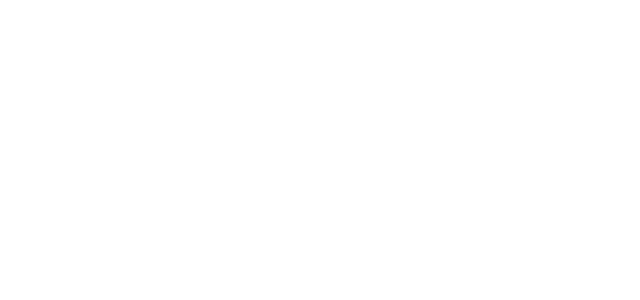
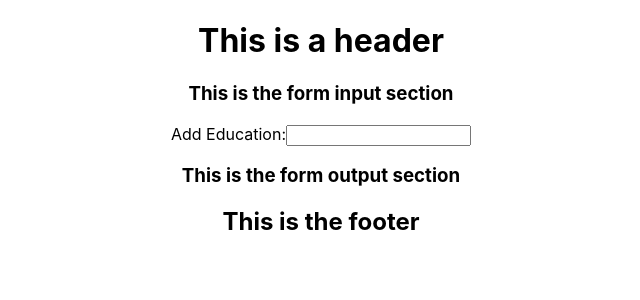
Before and after one commit to Dylaan94/cv-application, a React (Create React App) app: page / in a window 1280 px wide. Shown: the top 300 px of the page, without its empty margins (319-959 px from the left). Built offline with nearby package versions, Linux system fonts and the light colour scheme.

Commit message:
added education input

```diff
--- a/src/App.js
+++ b/src/App.js
@@ -1,9 +1,17 @@
 import './App.css';
+import Header from './components/Header'
+import FormInput from './components/FormInput'
+import FormOutput from './components/FormOutput'
+import Footer from './components/Footer'
+
 
 function App() {
   return (
     <div className="App">
-
+      <Header />
+      <FormInput />
+      <FormOutput />
+      <Footer />
     </div>
   );
 }
--- /dev/null
+++ b/src/components/CVForm/Education.js
@@ -0,0 +1,25 @@
+import React, { Component } from 'react'
+
+class Education extends Component {
+    constructor(props) {
+        super(props);
+        this.state = {
+            edu: this.props.edu
+        }
+    }
+
+    render() {
+        return (
+            <div className = "educationDiv">
+                <label>
+                    Add Education:
+                     <input type="text" id="eduInput">
+
+                     </input>
+                </label>
+            </div>
+        )
+    }
+}
+
+export default Education;
--- /dev/null
+++ b/src/components/Footer.js
@@ -0,0 +1,9 @@
+import React from "react"
+
+const Footer = (props) => {
+    return (
+        <h2> This is the footer </h2>
+    )
+}
+
+export default Footer
--- /dev/null
+++ b/src/components/FormInput.js
@@ -0,0 +1,13 @@
+import React from "react";
+import Education from './CVForm/Education'
+
+const FormInput = (props) => {
+    return (
+      <div>
+        <h3> This is the form input section</h3>
+        <Education />
+      </div>
+    );
+}
+
+export default FormInput
--- /dev/null
+++ b/src/components/FormOutput.js
@@ -0,0 +1,9 @@
+import React from "react";
+
+const FormOutput = (props) => {
+    return(
+        <h3> This is the form output section</h3>
+    )
+}
+
+export default FormOutput
--- /dev/null
+++ b/src/components/Header.js
@@ -0,0 +1,9 @@
+import React from "react";
+
+const Header = (props) => {
+    return (
+        <h1> This is a header </h1>
+    )
+}
+
+export default Header;
```
Also changed, not shown: public/manifest.json.
